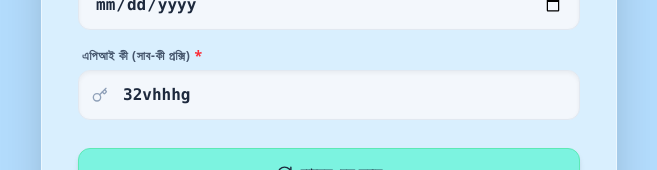
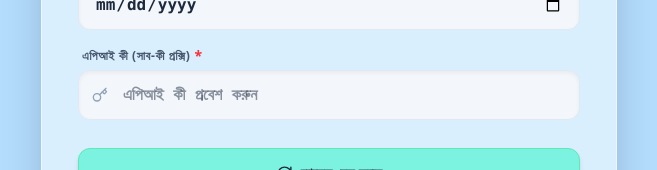
Before and after one commit to Mojibrsmapp/NID-server-copy, a React (Vite) app: page / in a window 1280 px wide. Shown: the part 346-516 px from the top of the page, without its empty margins (311-968 px from the left). Built offline with nearby package versions, Linux system fonts and the light colour scheme; a web font is replaced by a local one.

Commit message:
feat: secure authentication with environment variable
Remove hardcoded API keys from frontend state and server logic. Implement ADMIN_KEY from environment variables for secure database seeding and configuration.

```diff
--- a/server.ts
+++ b/server.ts
@@ -66,11 +66,18 @@ async function initDb() {
     // Seed default developer admin keys if table is empty
     const usersCount = await db.execute("SELECT COUNT(*) as count FROM users");
     const count = parseInt(usersCount.rows[0]?.count as string || "0", 10);
+    const initialAdminKey = process.env.ADMIN_KEY || "ADMIN_SECRET_KEY";
     if (count === 0) {
       console.log("Seeding default developer admin API Key in users table...");
       await db.execute({
         sql: "INSERT INTO users (username, api_key, balance_remaining, role, status) VALUES (?, ?, ?, ?, ?)",
-        args: ["system_default", "32vhhhg", 9999, "admin", "active"]
+        args: ["system_default", initialAdminKey, 9999, "admin", "active"]
+      });
+    } else {
+      // Clean up legacy hardcoded key if it remains in existing DB
+      await db.execute({
+        sql: "UPDATE users SET api_key = ? WHERE username = 'system_default' AND api_key = '32vhhhg'",
+        args: [initialAdminKey]
       });
     }
     console.log("Turso database initialized successfully!");
--- a/src/App.tsx
+++ b/src/App.tsx
@@ -7,7 +7,7 @@ export default function App() {
   // Input Form States
   const [nid, setNid] = useState("");
   const [dob, setDob] = useState("");
-  const [apiKey, setApiKey] = useState("32vhhhg");
+  const [apiKey, setApiKey] = useState("");
 
   // Status & Logic States
   const [loading, setLoading] = useState(false);
@@ -96,7 +96,7 @@ export default function App() {
   const [showJsonModal, setShowJsonModal] = useState(false);
 
   // Admin state definitions
-  const [adminKey, setAdminKey] = useState("32vhhhg");
+  const [adminKey, setAdminKey] = useState("");
   const [isAdminAuthenticated, setIsAdminAuthenticated] = useState(false);
   const [adminUsers, setAdminUsers] = useState<any[]>([]);
   const [adminLogs, setAdminLogs] = useState<any[]>([]);
@@ -1499,7 +1499,7 @@ export default function App() {
                         আমাদের এপিআই গেটওয়ে ব্যবহার করার জন্য একটি বৈধ <code className="bg-slate-100 px-1 py-0.5 rounded font-mono text-[10.5px] font-bold">key (API Key)</code> প্যারামিটার হিসেবে পাঠাতে হবে। এটি কোয়েরি স্ট্রিং বা পাথ ফরম্যাটে পাস করা যেতে পারে।
                       </p>
                       <div className="bg-amber-50 border border-amber-200 p-3 rounded-xl text-[11px] text-amber-900 font-medium">
-                        👉 <strong>পরামর্শ:</strong> আপনার ব্যক্তিগত এপিআই কীটি হচ্ছে: <code className="bg-amber-100 px-1 py-0.5 rounded font-mono font-bold select-all">{apiKey || "32vhhhg"}</code> (যা উপরে ইনপুট করা আছে)।
+                        👉 <strong>পরামর্শ:</strong> আপনার ব্যক্তিগত এপিআই কীটি হচ্ছে: <code className="bg-amber-100 px-1 py-0.5 rounded font-mono font-bold select-all">{apiKey || "YOUR_API_KEY"}</code> (যা উপরে ইনপুট করা আছে)।
                       </div>
                     </div>
 
```
Also changed, not shown: 1 other file (tests, documents, lock files or other folders).
